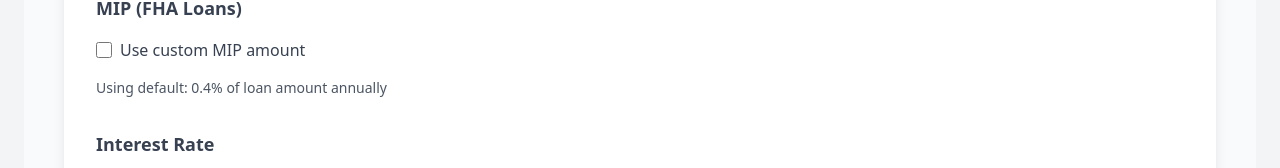
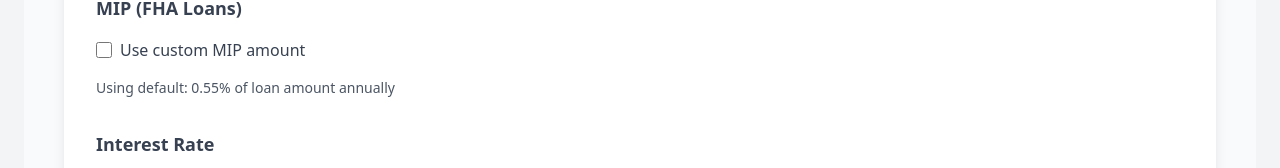
Before and after one commit to G4lacticH0stage/investment-calculator, a React (Vite) app: page / in a window 1280 px wide. Shown: the part 540-708 px from the top of the page. Built offline with nearby package versions, Linux system fonts and the light colour scheme.

Commit message:
MIP updated to 5.5%

```diff
--- a/src/Investment.jsx
+++ b/src/Investment.jsx
@@ -35,7 +35,7 @@ const Investment = () => {
   const pmiRate = 0.5; // Conventional PMI rate
 
   const getMIPRate = () => {
-    return 0.4; // Default MIP rate for calculation
+    return 0.55; // Default MIP rate for calculation
   };
 
   const getDownPaymentRate = () => {
@@ -369,7 +369,7 @@ const Investment = () => {
 
                 {!useCustomMIP && (
                   <div className="text-sm text-gray-600">
-                    Using default: 0.4% of loan amount annually
+                    Using default: 0.55% of loan amount annually
                   </div>
                 )}
               </div>
```
